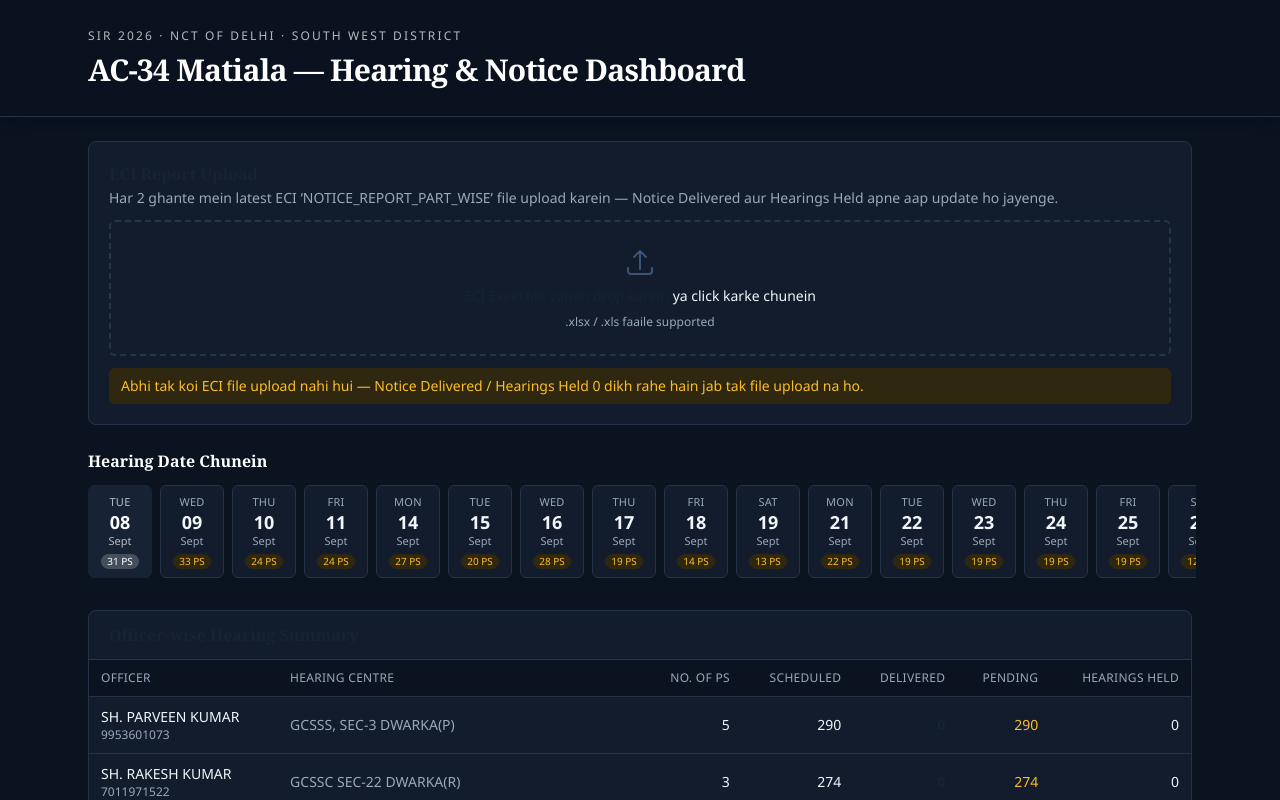
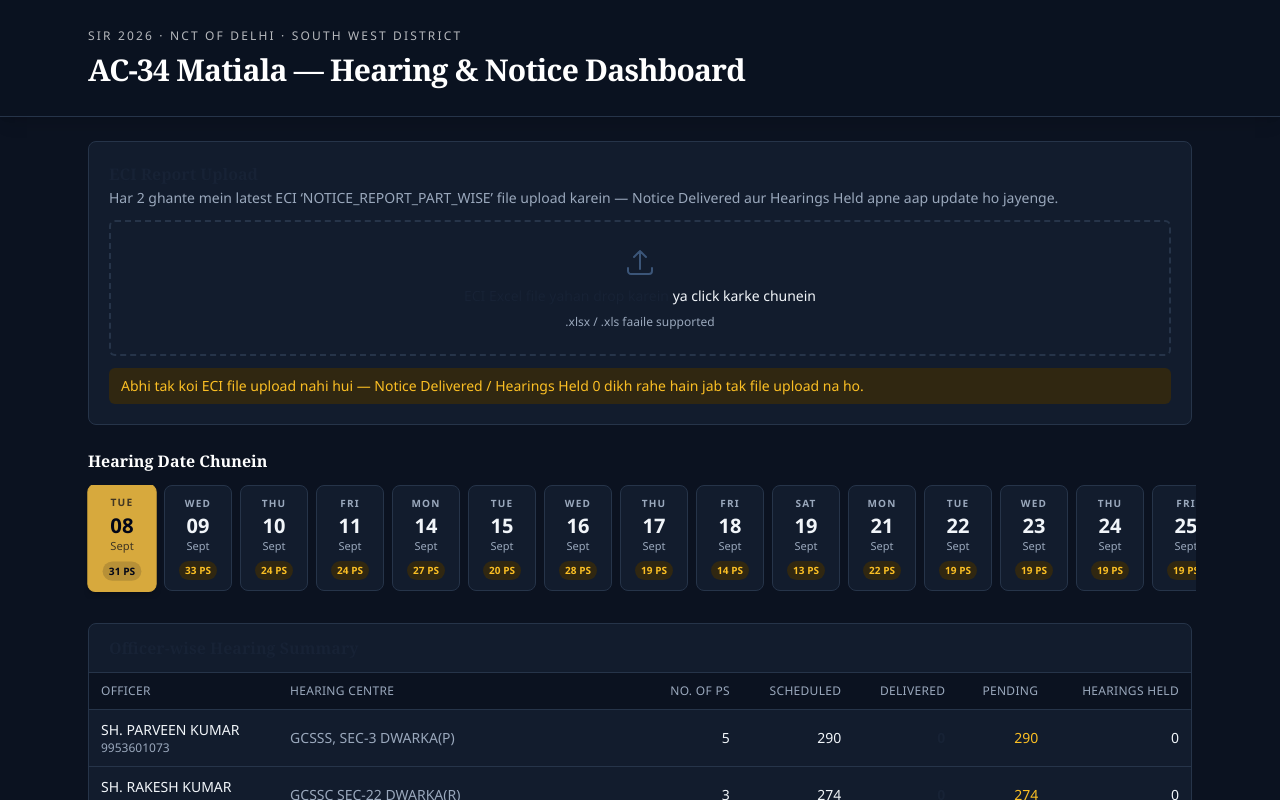
Before and after one commit to anacambridge-max/matiala_dashboard, a Next.js app: page / in a window 1280 px wide. Shown: the top 800 px of the page. Built offline with nearby package versions, Linux system fonts and the light colour scheme.

Commit message:
Improve selected hearing date styling

```diff
--- a/src/components/DateSelector.tsx
+++ b/src/components/DateSelector.tsx
@@ -20,21 +20,22 @@ export default function DateSelector({ dates, selected, onSelect, hearingCountBy
           <button
             key={date}
             onClick={() => onSelect(date)}
-            className={`flex flex-col items-center justify-center min-w-[64px] rounded-md border px-2.5 py-2 shrink-0 transition-colors ${
+            aria-pressed={isActive}
+            className={`flex flex-col items-center justify-center min-w-[68px] rounded-lg border px-2.5 py-2.5 shrink-0 transition-all ${
               isActive
-                ? "bg-navy border-navy text-white"
-                : "bg-card border-border text-ink hover:border-navy-light"
+                ? "bg-accent border-accent text-slate-950 shadow-md shadow-black/20 scale-[1.02]"
+                : "bg-card border-border text-ink hover:border-navy-light hover:bg-navy"
             }`}
           >
-            <span className={`text-[11px] uppercase tracking-wide ${isActive ? "text-white/70" : "text-ink-soft"}`}>
+            <span className={`text-[10px] uppercase tracking-[0.12em] font-semibold ${isActive ? "text-slate-950/70" : "text-ink-soft"}`}>
               {day}
             </span>
-            <span className="text-lg font-semibold leading-tight">{d}</span>
-            <span className={`text-[11px] ${isActive ? "text-white/70" : "text-ink-soft"}`}>{month}</span>
+            <span className="text-xl font-bold leading-tight mt-0.5">{d}</span>
+            <span className={`text-[11px] font-medium ${isActive ? "text-slate-950/70" : "text-ink-soft"}`}>{month}</span>
             {count > 0 && (
               <span
-                className={`mt-1 text-[10px] px-1.5 rounded-full ${
-                  isActive ? "bg-white/20 text-white" : "bg-warning-bg text-warning"
+                className={`mt-1.5 text-[10px] font-semibold px-1.5 py-0.5 rounded-full ${
+                  isActive ? "bg-slate-950/15 text-slate-950" : "bg-warning-bg text-warning"
                 }`}
               >
                 {count} PS
```
